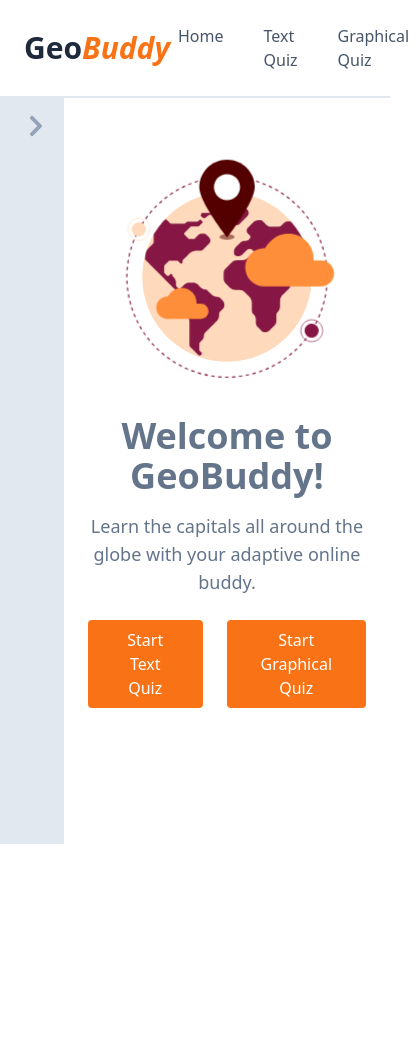
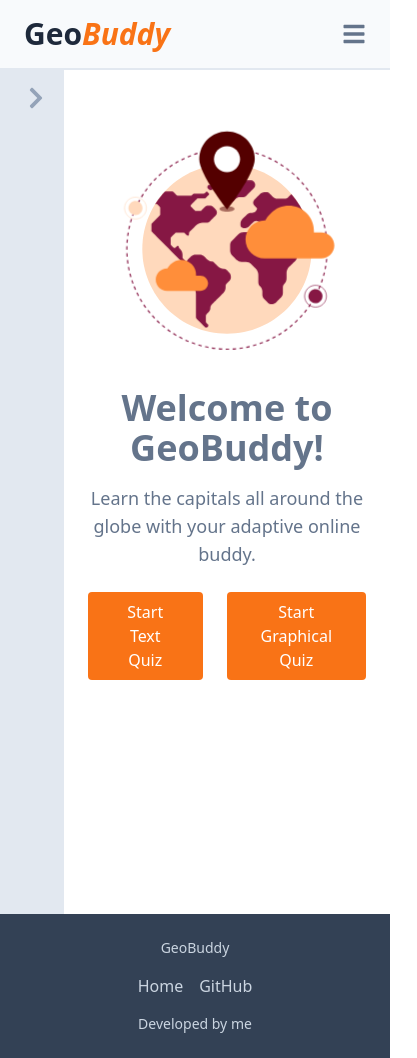
Before and after one commit to bernhard759/geobuddy, a React (Vite) app: page / in a window 390 px wide. Shown: the whole page, 417 px wide, since content can reach past the window. Before the commit the page ends 844 px from the top, so only its background shows below. Built offline with nearby package versions, Linux system fonts and the light colour scheme.

Commit message:
make mobile-friendly

```diff
--- a/src/App.jsx
+++ b/src/App.jsx
@@ -4,7 +4,7 @@ import TextQuiz from './components/TextQuiz';
 import GraphicalQuiz from './components/GraphicalQuiz';
 import NotFound from './components/NotFound';
 import Home from './components/Home';
-import { FaChevronRight, FaChevronLeft, FaChevronCircleUp, FaChevronCircleDown } from 'react-icons/fa';
+import { FaChevronRight, FaChevronLeft, FaChevronCircleUp, FaChevronCircleDown, FaBars } from 'react-icons/fa';
 import { CircularProgressbar, buildStyles } from 'react-circular-progressbar';
 import 'react-circular-progressbar/dist/styles.css';
 
@@ -16,7 +16,7 @@ const REGIONS = {
   AMERICAS: 'Americas'
 };
 const POINTS = { "easy": 1, "medium": 2, "hard": 3 };
-const REGION_MAX = 2;
+const REGION_MAX = 15;
 
 /* User profile init generator */
 const generateInitialUserProfile = () => {
@@ -40,10 +40,16 @@ const App = () => {
 
   // Technical
   const [isSidebarExpanded, setIsSidebarExpanded] = useState(false);
-  const [isRegionProgressVisible, setIsRegionProgressVisible] = useState(true); // Toggle state for collapsible section
+  const [isRegionProgressVisible, setIsRegionProgressVisible] = useState(false); // Toggle state for collapsible section
+  const [isMobileMenuOpen, setIsMobileMenuOpen] = useState(false);
+
 
   const toggleRegionProgress = () => {
     setIsRegionProgressVisible(!isRegionProgressVisible);
+  };
+
+  const toggleSidebar = () => {
+    setIsSidebarExpanded(!isSidebarExpanded);
   };
 
   const updateUserProfile = (region, correct, difficulty) => {
@@ -110,23 +116,48 @@ const App = () => {
     }
   }, [userProfile]);
 
+
+  const toggleMobileMenu = () => {
+    setIsMobileMenuOpen(!isMobileMenuOpen);
+  };
+
   /* Markup */
   return (
     <Router>
-      <div className="min-h-screen flex flex-col bg-white text-slate-500">
-        <header className="bg-white py-4 px-6 border-b-2 border-slate-200 flex items-center justify-between">
+      <div className="h-100 flex flex-col bg-white text-slate-500">
+
+        {/* Header */}
+        <header className="bg-slate-50 py-4 px-6 border-b-2 border-slate-200 flex items-center justify-between">
           <h1 className="text-3xl font-bold text-slate-800 flex items-center">
             Geo<span className="text-orange-500"><i>Buddy</i></span>
           </h1>
-          <nav className="flex space-x-6">
+          {/* Desktop Nav Links */}
+          <nav className="hidden md:flex space-x-6">
             <Link to="/" className="text-slate-600 p-2 rounded hover:text-orange-500 hover:bg-slate-100">Home</Link>
             <Link to="/text-quiz" className="text-slate-600 p-2 rounded hover:text-orange-500 hover:bg-slate-100">Text Quiz</Link>
             <Link to="/graphical-quiz" className="text-slate-600 p-2 rounded hover:text-orange-500 hover:bg-slate-100">Graphical Quiz</Link>
           </nav>
+
+          {/* Hamburger Menu Icon */}
+          <button onClick={toggleMobileMenu} className="md:hidden text-2xl text-slate-500">
+            <FaBars />
+          </button>
         </header>
 
-        <div className="flex flex-grow text-slate-500">
-          <div className={`bg-slate-200 transition-all duration-300 ease-in-out ${isSidebarExpanded ? 'w-64' : 'w-16'} flex-shrink-0`}>
+        {/* Mobile Menu */}
+        {isMobileMenuOpen && (
+          <div className="md:hidden bg-slate-100">
+            <nav className="flex flex-col items-start space-y-2 p-4">
+              <Link to="/" onClick={toggleMobileMenu} className="text-slate-600 p-2 rounded hover:text-orange-500 hover:bg-slate-200 w-full">Home</Link>
+              <Link to="/text-quiz" onClick={toggleMobileMenu} className="text-slate-600 p-2 rounded hover:text-orange-500 hover:bg-slate-200 w-full">Text Quiz</Link>
+              <Link to="/graphical-quiz" onClick={toggleMobileMenu} className="text-slate-600 p-2 rounded hover:text-orange-500 hover:bg-slate-200 w-full">Graphical Quiz</Link>
+            </nav>
+          </div>
+        )}
+
+        {/* Content section */}
+        <div className="flex flex-grow text-slate-500 h-screen">
+          <div className={`overflow-y-scroll bg-slate-200 transition-all duration-300 ease-in-out ${isSidebarExpanded ? 'w-64' : 'w-16'} flex-shrink-0`}>
             <div className="flex items-center justify-between p-4">
               <h2 className="font-bold text-lg text-center w-full">{isSidebarExpanded ? 'User Model' : ''}</h2>
               <button
@@ -180,13 +211,13 @@ const App = () => {
                   <div className="mt-4">
                     <h3 className="font-semibold mb-2 flex items-center">
                       <div className="flex items-center justify-center">
-                      <button
-                        onClick={toggleRegionProgress}
-                        className="mr-2 p-2 rounded-full text-blue-500 focus:outline-none hover:bg-slate-300"
-                      >
-                        {!isRegionProgressVisible ? <FaChevronCircleDown/> : <FaChevronCircleUp/> }
-                      </button>
-                      <div class="text-sm">{isRegionProgressVisible ? 'Hide' : 'Show'} Progress by Region</div>
+                        <button
+                          onClick={toggleRegionProgress}
+                          className="mr-2 p-2 rounded-full text-blue-500 focus:outline-none hover:bg-slate-300"
+                        >
+                          {!isRegionProgressVisible ? <FaChevronCircleDown /> : <FaChevronCircleUp />}
+                        </button>
+                        <div className="text-sm">{isRegionProgressVisible ? 'Hide' : 'Show'} Progress by Region</div>
                       </div>
                     </h3>
 
@@ -221,7 +252,7 @@ const App = () => {
                     {Object.values(REGIONS).map(region => (
                       <div
                         key={region}
-                        className={`w-16 h-16 flex p-2 items-center justify-center rounded-full text-white text-center text-[0.65rem] font-bold uppercase ${userProfile[region]?.correct >= REGION_MAX ? 'bg-gradient-to-r from-emerald-500 to-emerald-300' : 'bg-gradient-to-r from-slate-400 to-slate-300'}`}
+                        className={`w-16 h-16 flex p-2 items-center justify-center rounded-full text-white text-center text-[0.5rem] font-bold uppercase ${userProfile[region]?.correct >= REGION_MAX ? 'bg-gradient-to-r from-emerald-500 to-emerald-300' : 'bg-gradient-to-r from-slate-400 to-slate-300'}`}
                       >
                         {userProfile[region]?.correct >= REGION_MAX ? `${region} Expert` : ""}
                       </div>
@@ -235,14 +266,14 @@ const App = () => {
 
           {/* Badge Popup */}
           {newBadge && (
-            <div className="fixed bottom-4 right-4 p-4 bg-emerald-400 text-white rounded-lg shadow-lg">
+            <div className="fixed z-50 bottom-4 right-4 p-4 bg-emerald-400 text-white rounded-lg shadow-lg">
               You earned a new badge: {newBadge}!
             </div>
           )}
 
 
           {/* Content */}
-          <div className="flex-grow flex items-start justify-center mt-4 p-6 transition-all duration-300">
+          <div className={`overflow-y-scroll flex-grow flex items-start justify-center mt-4 p-6 transition-all duration-300 ${isSidebarExpanded && 'hidden sm:flex'}`}>
             <div className="container mx-auto">
               <Routes>
                 <Route path="/" element={<Home />} />
@@ -255,6 +286,28 @@ const App = () => {
             </div>
           </div>
         </div>
+
+
+        {/* Footer */}
+        <footer className="bg-slate-700 text-slate-300 p-6 mt-auto text-center w-full">
+          <div className="container mx-auto">
+            <div className="flex flex-col md:flex-row justify-between items-center space-y-4 md:space-y-0">
+              <div className="text-sm">
+                <p>GeoBuddy</p>
+              </div>
+
+              <div className="flex space-x-4">
+                <Link to="/" className="hover:text-orange-500">Home</Link>
+                <a href="https://github.com/bernhard759/geobuddy" target="_blank" rel="noopener noreferrer" className="hover:text-orange-500">GitHub</a>
+              </div>
+
+              <div className="text-sm">
+                <p>Developed by me</p>
+              </div>
+            </div>
+          </div>
+        </footer>
+
       </div>
     </Router>
   );
--- a/src/components/GraphicalQuiz.jsx
+++ b/src/components/GraphicalQuiz.jsx
@@ -6,6 +6,8 @@ import 'react-loading-skeleton/dist/skeleton.css';
 import OpenAI from 'openai';
 import AskBuddy from './AskBuddy';
 import { determineDifficulty } from '../utils/difficulty';
+import { shuffleArray } from '../utils/shuffler';
+import { selectRegion } from '../utils/regionsProba';
 
 const MapController = ({ coords }) => {
   const map = useMap();
@@ -43,25 +45,6 @@ const GraphicalQuiz = ({
     apiKey: import.meta.env.VITE_OPENAI_API_KEY,
     dangerouslyAllowBrowser: true
   });
-
-  // Select a region based on user performance
-  const selectRegion = () => {
-    const weightedRegions = Object.values(regions).map(region => {
-      const performance = userProfile[region];
-      const weight = Math.max(0, 10 - performance.correct);
-      return { region, weight };
-    });
-
-    const totalWeight = weightedRegions.reduce((sum, { weight }) => sum + weight, 0);
-    let random = Math.random() * totalWeight;
-
-    for (const { region, weight } of weightedRegions) {
-      random -= weight;
-      if (random < 0) return region;
-    }
-
-    return regions[0];
-  };
 
   // Fetch a new question from OpenAI
   const getQuestion = async (avoid, region) => {
@@ -156,7 +139,7 @@ const GraphicalQuiz = ({
     setIsCorrect(null); // Reset isCorrect state
 
     // Select a new region
-    let region = selectRegion();
+    let region = selectRegion(userProfile, regions);
     setCurrentRegion(region);
 
     updateUserProfileDifficulty(region, determineDifficulty(userProfile, region));
@@ -177,22 +160,22 @@ const GraphicalQuiz = ({
   return (
     <div className="relative p-8 bg-slate-50 rounded-lg border-2 border-slate-200">
       <h1 className="text-2xl font-bold mb-6 text-center">Graphical Geography Quiz</h1>
-      <p>In which country is this capital?</p>
+      <p className="text-center">In which country is this capital?</p>
       {/* Map displaying the capital */}
-      <MapContainer center={currentCoordinates} zoom={5} style={{ height: '400px', width: '100%' }} className="z-10">
+      <MapContainer center={currentCoordinates} zoom={5} style={{ height: '300px', width: '100%', maxWidth: "800px", margin: "0 auto" }} className="z-10">
         <TileLayer
           url="https://{s}.basemaps.cartocdn.com/light_nolabels/{z}/{x}/{y}.png"
           attribution='&copy; <a href="https://carto.com/attributions">CARTO</a> | &copy; <a href="https://openstreetmap.org/copyright">OpenStreetMap</a> contributors'
         />
         <MapController coords={currentCoordinates} />
         <Marker position={currentCoordinates}>
-          <Popup>Which city is here?</Popup>
+          <Popup>In which country is this city located?</Popup>
         </Marker>
       </MapContainer>
 
       {/* Display question and options */}
       {loading ? (
-        <div className="flex flex-row items-center justify-center gap-4 m-4">
+        <div className="flex flex-row flex-wrap items-center justify-center gap-4 m-4">
           <Skeleton height={50} width={150} baseColor="var(--skeleton-base-color)" highlightColor="var(--skeleton-highlight-color)" />
           <Skeleton height={50} width={150} baseColor="var(--skeleton-base-color)" highlightColor="var(--skeleton-highlight-color)" />
           <Skeleton height={50} width={150} baseColor="var(--skeleton-base-color)" highlightColor="var(--skeleton-highlight-color)" />
@@ -200,7 +183,7 @@ const GraphicalQuiz = ({
         </div>
       ) : (
         <>
-          <div className="flex flex-row items-center justify-center gap-4 m-4">
+          <div className="flex flex-row flex-wrap items-center justify-center gap-4 m-4">
             {options.map((option, index) => (
               <button
                 key={index}
--- a/src/components/TextQuiz.jsx
+++ b/src/components/TextQuiz.jsx
@@ -4,6 +4,8 @@ import Skeleton from 'react-loading-skeleton';
 import 'react-loading-skeleton/dist/skeleton.css';
 import AskBuddy from './AskBuddy';
 import { determineDifficulty } from '../utils/difficulty';
+import {shuffleArray } from '../utils/shuffler';
+import { selectRegion } from '../utils/regionsProba';
 
 
 const TextQuiz = ({
@@ -28,23 +30,6 @@ const TextQuiz = ({
     apiKey: import.meta.env.VITE_OPENAI_API_KEY,
     dangerouslyAllowBrowser: true
   });
-
-  /* Function to select a region based on user performance */
-  const selectRegion = () => {
-    const weightedRegions = Object.values(regions).map(region => {
-      const performance = userProfile[region];
-      const weight = Math.max(0, 10 - performance.correct);
-      return { region, weight };
-    });
-
-    const totalWeight = weightedRegions.reduce((sum, { weight }) => sum + weight, 0);
-    let random = Math.random() * totalWeight;
-    for (const { region, weight } of weightedRegions) {
-      random -= weight;
-      if (random < 0) return region;
-    }
-    return regions[0];
-  };
 
   /* Function to fetch a new question from OpenAI */
   const getQuestion = async (avoid, region) => {
@@ -132,7 +117,7 @@ const TextQuiz = ({
     setIsCorrect(null); // Reset isCorrect state
 
     // Select a new region
-    let region = selectRegion();
+    let region = selectRegion(userProfile, regions);
     setCurrentRegion(region);
 
     updateUserProfileDifficulty(region, determineDifficulty(userProfile, region));
@@ -146,15 +131,7 @@ const TextQuiz = ({
     getQuestion('', currentRegion);
   }, []);
 
-  /* Helper for shuffling answer options */
-  const shuffleArray = (array) => {
-    for (let i = array.length - 1; i > 0; i--) {
-      const j = Math.floor(Math.random() * (i + 1));
-      [array[i], array[j]] = [array[j], array[i]]; // Swap elements
-    }
-    return array;
-  };
-
+  /* Markup */
   return (
     <div className="relative p-8 bg-slate-50 rounded-lg border-2 border-slate-200">
       <h1 className="text-2xl font-bold mb-6 text-center">Geography Capitals Text Quiz</h1>
```
